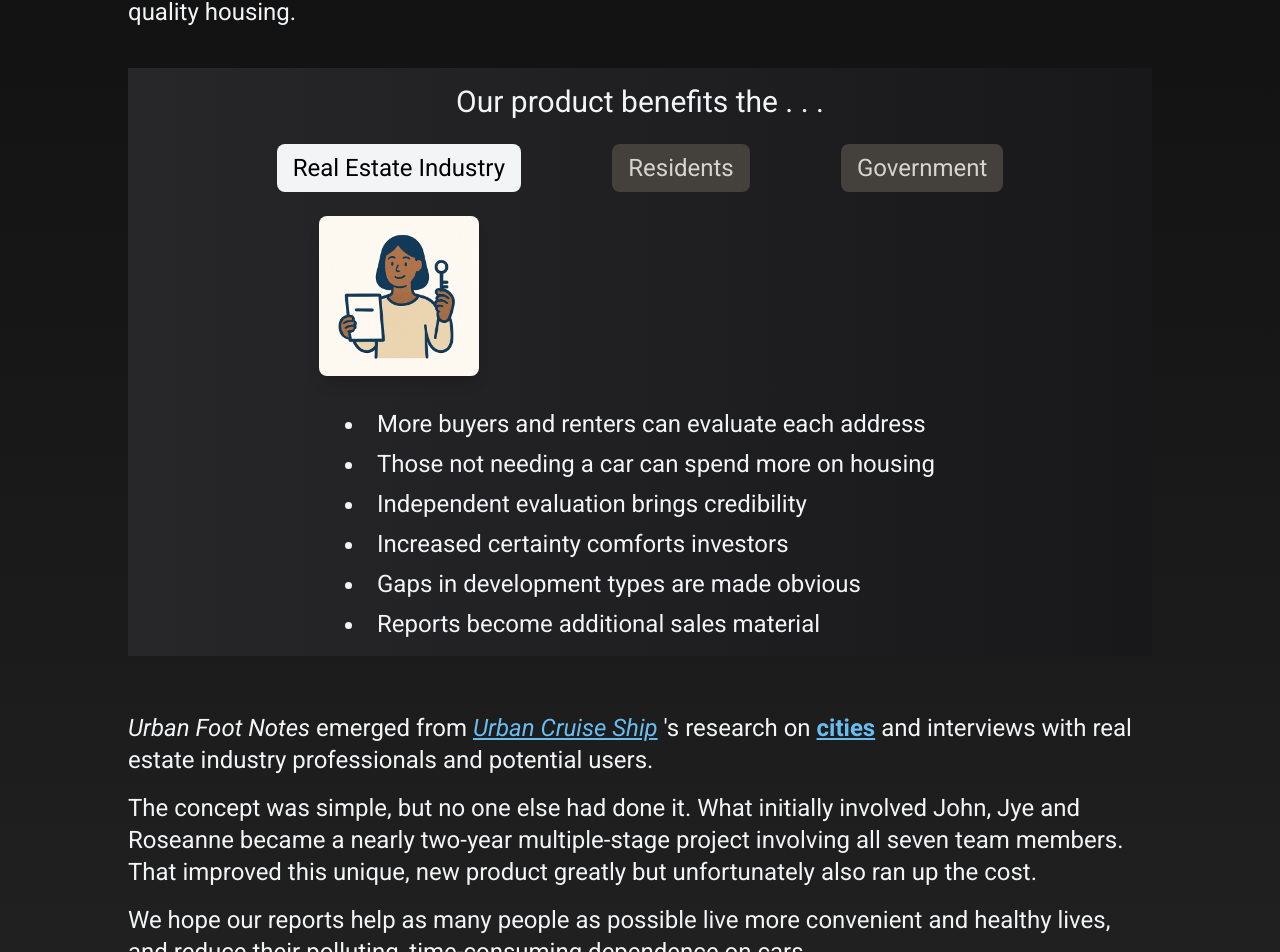
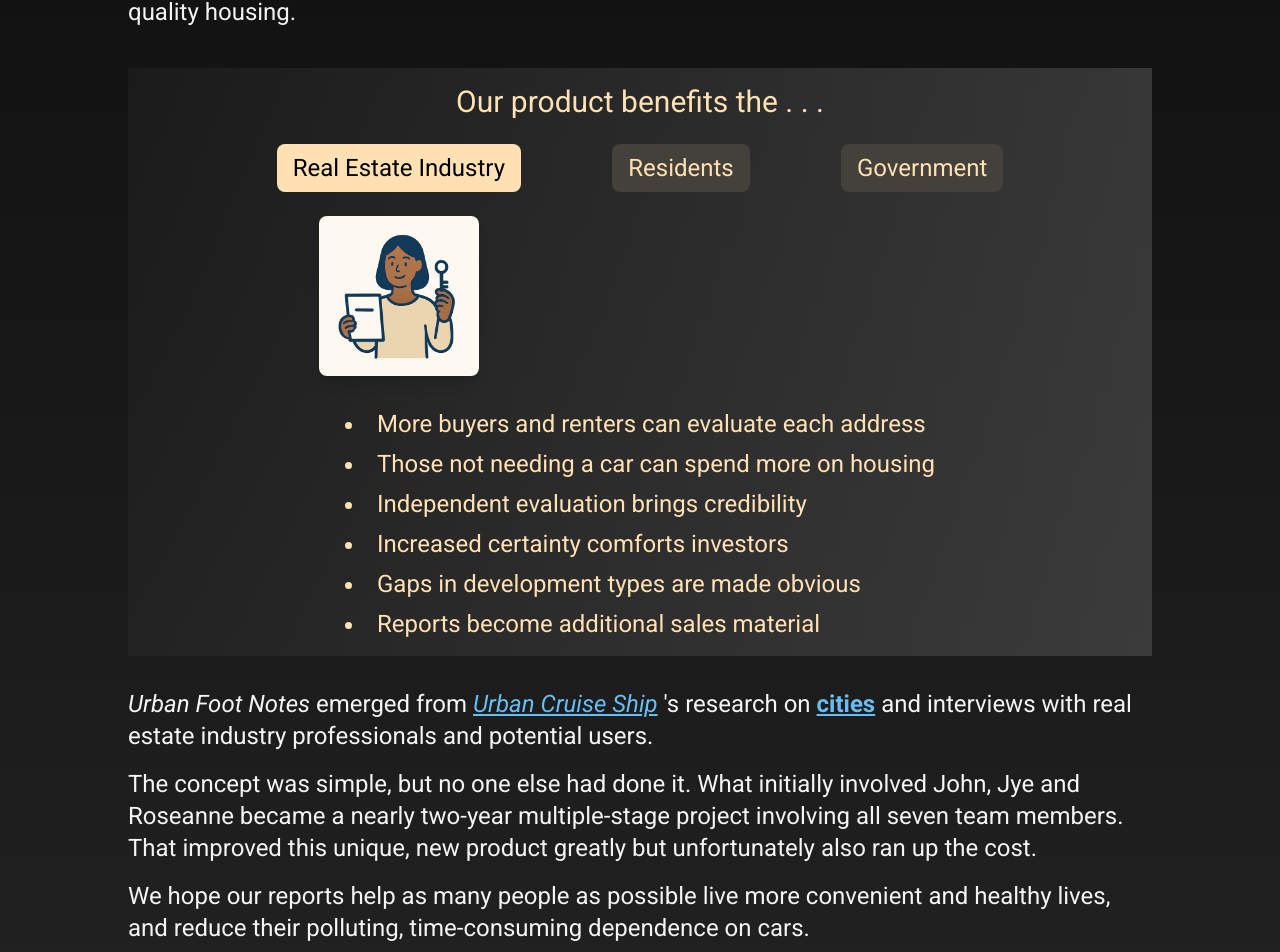
Before and after one commit to Richard-Burd/urban-footnotes-landing, a Next.js app: page /about in a window 1280 px wide. Shown: the part 630-1582 px from the top of the page. Built offline with nearby package versions, Linux system fonts and the light colour scheme; a web font is replaced by a local one.

Commit message:
color adjustments per John on ./about page

```diff
--- a/pages/about.js
+++ b/pages/about.js
@@ -75,8 +75,8 @@ export default function About() {
         </div>
 
         {/* Desktop Benefits Section */}
-        <div className="bg-gradient-to-r from-zinc-800 to-zinc-900 p-4 max-[700px]:hidden">
-          <p className="pb-6 text-center text-3xl font-medium">
+        <div className="bg-[linear-gradient(to_right,rgba(90,90,90,0.1),rgba(90,90,90,0.5))] p-4 max-[700px]:hidden">
+          <p className="pb-6 text-center text-3xl font-medium text-[#ffe1b3]">
             Our product benefits the . . .
           </p>
           {/* Tabs with fixed image space to prevent shifting */}
@@ -88,8 +88,8 @@ export default function About() {
                     onClick={() => setActiveTab(id)}
                     className={`rounded-lg px-4 py-2 text-lg font-medium transition md:text-2xl ${
                       activeTab === id
-                        ? "bg-gray-100 text-black"
-                        : "bg-stone-700 text-stone-300 hover:bg-stone-600"
+                        ? "bg-[#ffe1b3] text-black"
+                        : "bg-stone-700 text-[#ffe1b3] hover:bg-stone-600"
                     }`}
                   >
                     {label}
@@ -110,7 +110,7 @@ export default function About() {
             </div>
           </div>
           <div className="flex justify-center">
-            <ul className="list-inside list-disc space-y-2">
+            <ul className="list-inside list-disc space-y-2 text-[#ffe1b3]">
               {sections[activeTab].map((item, idx) => (
                 <li key={idx}>{item}</li>
               ))}
@@ -138,10 +138,9 @@ export default function About() {
             </div>
           ))}
         </div>
-        <br></br>
 
         {/* Closing body paragraphs */}
-        <div>
+        <div className="pt-2">
           <p className="pb-4">
             <i>Urban Foot Notes</i> emerged from{" "}
             <a
```
